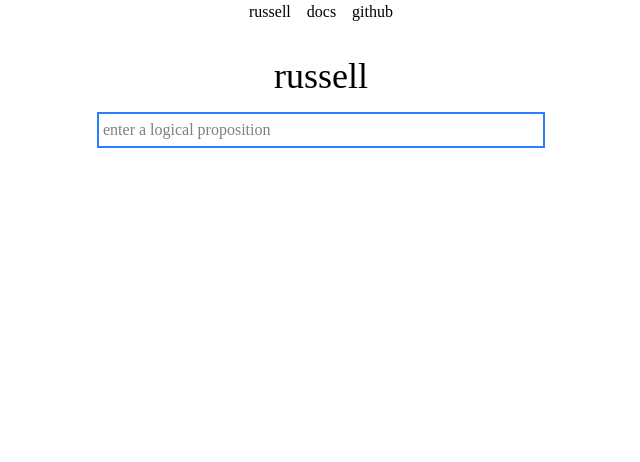
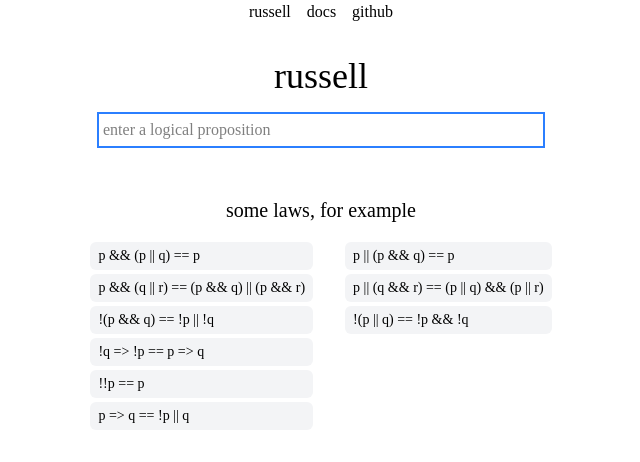
Before and after one commit to podikoglou/russell-web, a React (Vite) app: page / in a window 1280 px wide. Shown: the top 462 px of the page, without its empty margins (319-959 px from the left). Built offline with nearby package versions, Linux system fonts and the light colour scheme; a small style sheet from the web is missing.

Commit message:
feat: examples on index page

```diff
--- /dev/null
+++ b/src/components/Code.tsx
@@ -0,0 +1,7 @@
+export default function Code({ value }: { value: string }) {
+  return (
+    <>
+      <p className="text-sm">{value}</p>
+    </>
+  );
+}
--- /dev/null
+++ b/src/components/CodeExample.tsx
@@ -0,0 +1,39 @@
+import { useState } from "react";
+import Code from "./Code";
+
+export default function CodeExample({
+  value,
+  tooltip,
+}: {
+  tooltip: string;
+} & Parameters<typeof Code>[0]) {
+  const [hovered, setHovered] = useState(false);
+  const [coords, setCoords] = useState({ x: 0, y: 0 });
+
+  return (
+    <div
+      onMouseEnter={() => setHovered(true)}
+      onMouseLeave={() => setHovered(false)}
+      onMouseMove={({ clientX, clientY }) =>
+        setCoords({ x: clientX, y: clientY })
+      }
+      className="bg-gray-100 px-2 py-1 rounded-md"
+    >
+      <Code value={value} />
+
+      {hovered && (
+        <div
+          className="fixed z-50 pointer-events-none"
+          style={{
+            left: coords.x + 6,
+            top: coords.y + 6,
+          }}
+        >
+          <div className="bg-gray-900 text-white text-sm rounded px-2 py-1">
+            <p>{tooltip}</p>
+          </div>
+        </div>
+      )}
+    </div>
+  );
+}
--- a/src/pages/IndexPage.tsx
+++ b/src/pages/IndexPage.tsx
@@ -1,9 +1,63 @@
+import CodeExample from "../components/CodeExample";
 import InputForm from "../components/InputForm";
+
+const EXAMPLES = [
+  [
+    { proposition: "p && (p || q) == p", name: "absorption laws (1)" },
+    { proposition: "p || (p && q) == p", name: "absorption laws (2)" },
+  ],
+  [
+    {
+      proposition: "p && (q || r) == (p && q) || (p && r)",
+      name: "distributive laws (conjunction over disjunction)",
+    },
+    {
+      proposition: "p || (q && r) == (p || q) && (p || r)",
+      name: "distributive laws (disjunction over conjunction)",
+    },
+  ],
+  [
+    { proposition: "!(p && q) == !p || !q", name: "de morgan's laws (1)" },
+    { proposition: "!(p || q) == !p && !q", name: "de morgan's laws (2)" },
+  ],
+
+  [{ proposition: "!q => !p == p => q", name: "contrapositive" }],
+  [{ proposition: "!!p == p", name: "double negation" }],
+  [{ proposition: "p => q == !p || q", name: "material implication" }],
+];
 
 export default function IndexPage() {
   return (
     <>
       <InputForm />
+
+      <div className="flex flex-col items-center gap-4 my-12">
+        <h1 className="text-xl">some laws, for example</h1>
+
+        <table>
+          <tbody>
+            {EXAMPLES.map((examples, idx) => {
+              return (
+                // biome-ignore lint/suspicious/noArrayIndexKey: <explanation>
+                <tr key={idx}>
+                  {examples.map((example) => {
+                    return (
+                      <td key={example.name}>
+                        <div className="m-0.5 mx-4">
+                          <CodeExample
+                            value={example.proposition}
+                            tooltip={example.name}
+                          />
+                        </div>
+                      </td>
+                    );
+                  })}
+                </tr>
+              );
+            })}
+          </tbody>
+        </table>
+      </div>
     </>
   );
 }
```
